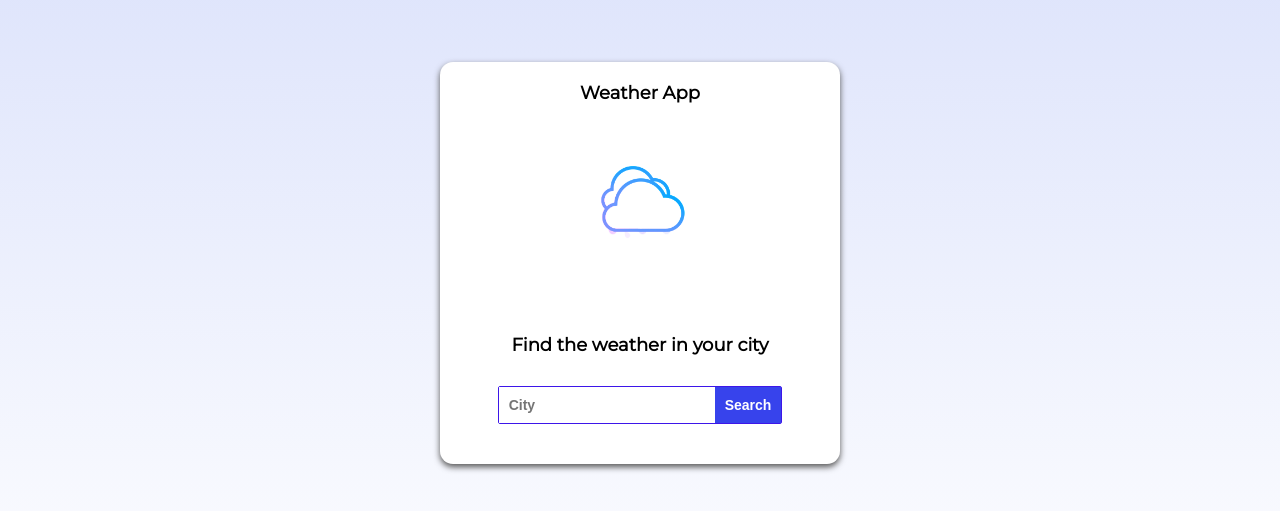
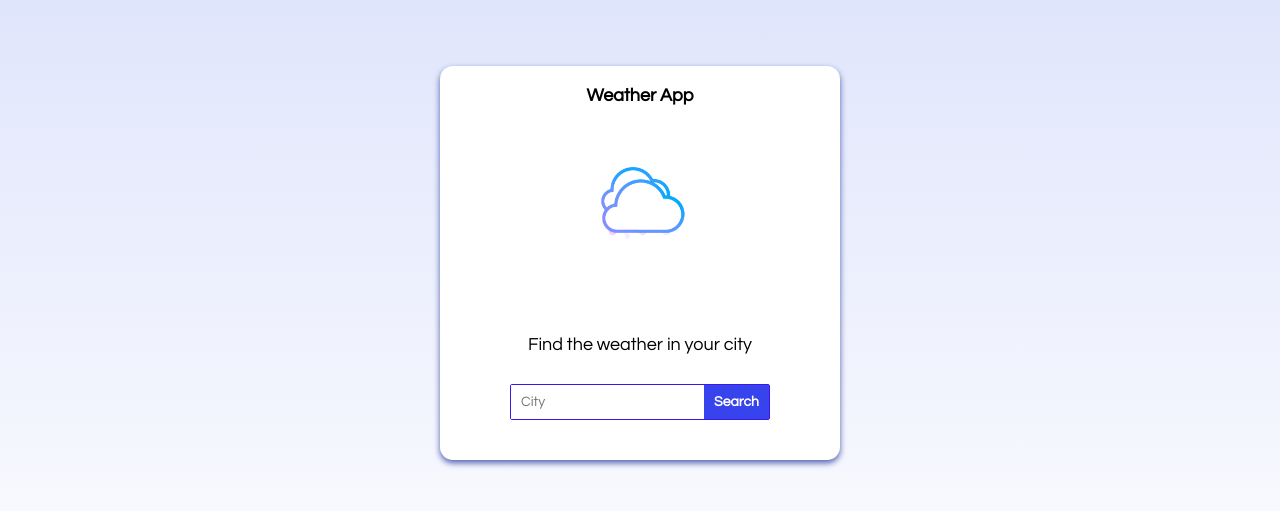
Before and after one commit to sabareesh-s/weather-app, a React (Create React App) app: page / in a window 1280 px wide. Shown: the part 137-648 px from the top of the page. Built offline with nearby package versions, Linux system fonts and the light colour scheme.

Commit message:
Enter key submits the form now.

```diff
--- a/public/index.html
+++ b/public/index.html
@@ -10,9 +10,16 @@
       content="Web site created using create-react-app"
     />
     <link rel="preconnect" href="https://fonts.googleapis.com">
-<link rel="preconnect" href="https://fonts.gstatic.com" crossorigin>
-<link href="https://fonts.googleapis.com/css2?family=Montserrat&display=swap" rel="stylesheet">
-    <link rel="apple-touch-icon" href="%PUBLIC_URL%/logo192.png" />
+
+
+
+    <link rel="preconnect" href="https://fonts.googleapis.com">
+    <link rel="preconnect" href="https://fonts.gstatic.com" crossorigin>
+    <link href="https://fonts.googleapis.com/css2?family=Inter:wght@300&family=Questrial&display=swap" rel="stylesheet">
+
+
+
+<link rel="apple-touch-icon" href="%PUBLIC_URL%/logo192.png" />
     <!--
       manifest.json provides metadata used when your web app is installed on a
       user's mobile device or desktop. See https://developers.google.com/web/fundamentals/web-app-manifest/
--- a/src/App.js
+++ b/src/App.js
@@ -10,12 +10,12 @@
   flex-direction:column;
   margin: auto;
   align-items: center;
-  box-shadow: 0 3px 6px 0 #555;
+  box-shadow: 0 3px 6px 0 #505eaf;
   padding: 20px 10px;
   border-radius: 13px;
   width: 380px;
   background-color: white;
-  font-family: 'Montserrat', sans-serif;
+  font-family: 'Questrial', sans-serif;
 `;
 
 
--- a/src/modules/CityComponent.js
+++ b/src/modules/CityComponent.js
@@ -9,10 +9,9 @@
 const ChooseCityLabel=styled.span`
 color: black;
 font-size: 18px;
-font-weight: bold;
 margin: 10px auto;
 `
-const SearchBox=styled.span`
+const SearchBox=styled.form`
 display: flex;
 flex-direction: row;
 border: #3d16e9 solid 1px;
@@ -22,12 +21,13 @@
 font-weight: bold;
 margin: 20px auto;
 
+
 & input{
     padding: 10px;
     font-size: 14px;
     border: none;
     outline:none;
-    font-weight: bold;
+    font-family: 'Questrial';
 }
 
 & button{
@@ -39,6 +39,7 @@
     outline:none;
     font-weight: bold;
     cursor: pointer;
+    font-family: 'Questrial';
 }
 
 `;
@@ -58,13 +59,13 @@
         <AppLabel>Weather App</AppLabel>
         <WeatherLogo src="/icons/perfect-day.gif"/>
         <ChooseCityLabel>Find the weather in your city</ChooseCityLabel>
-        <SearchBox >
+        <SearchBox onSubmit={fetchWeather}>
             <input type="text"
              placeholder="City"
-             onChange={(e)=>setCity(e.target.value)}
-
+             onChange={e=>setCity(e.target.value)}
+            // onKeyPress={(e) => e.key === 'Enter' && fetchWeather()}
             />
-            <button onClick={fetchWeather}>Search</button>
+            <button type={"submit"}>Search</button>
         </SearchBox>
         </>
     )
```
